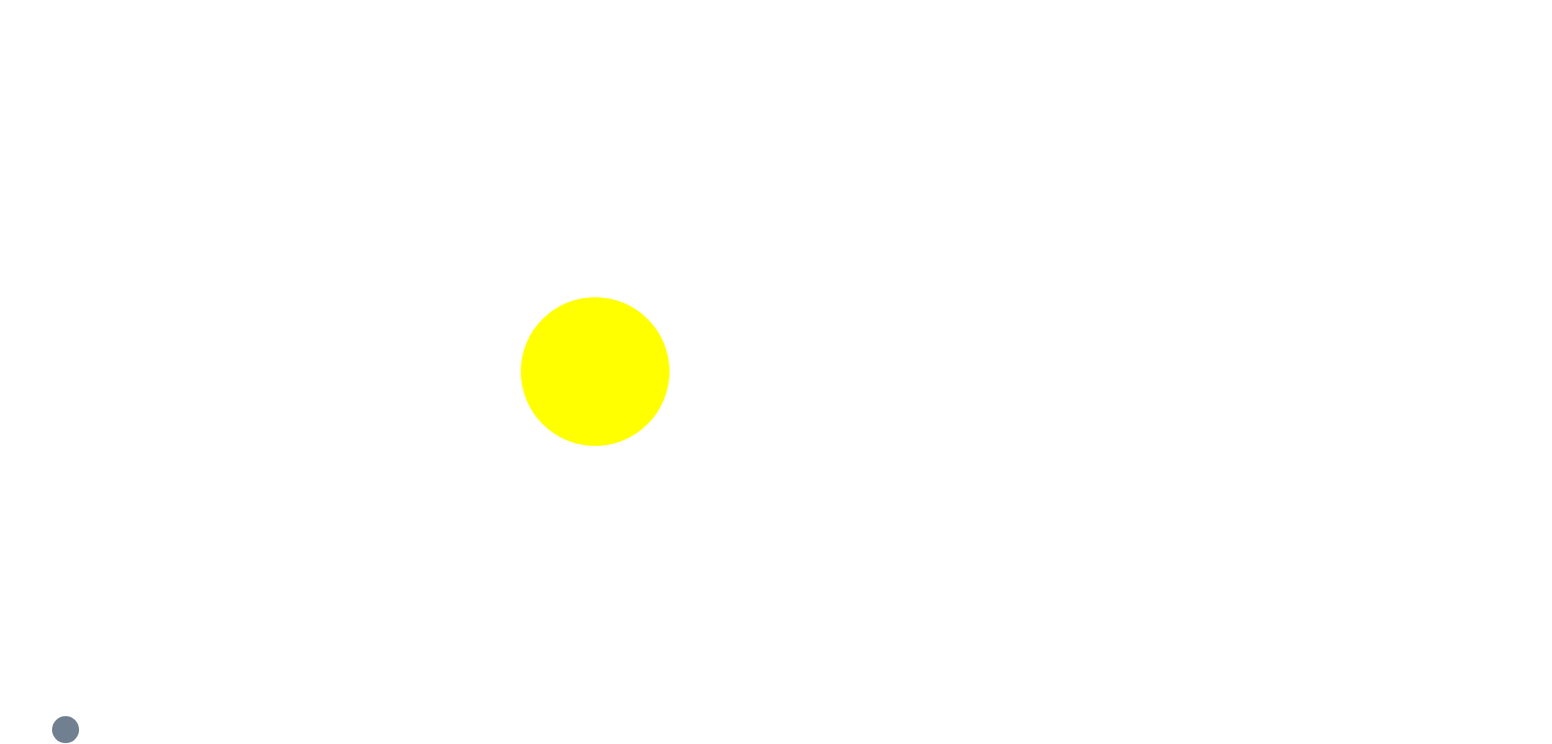
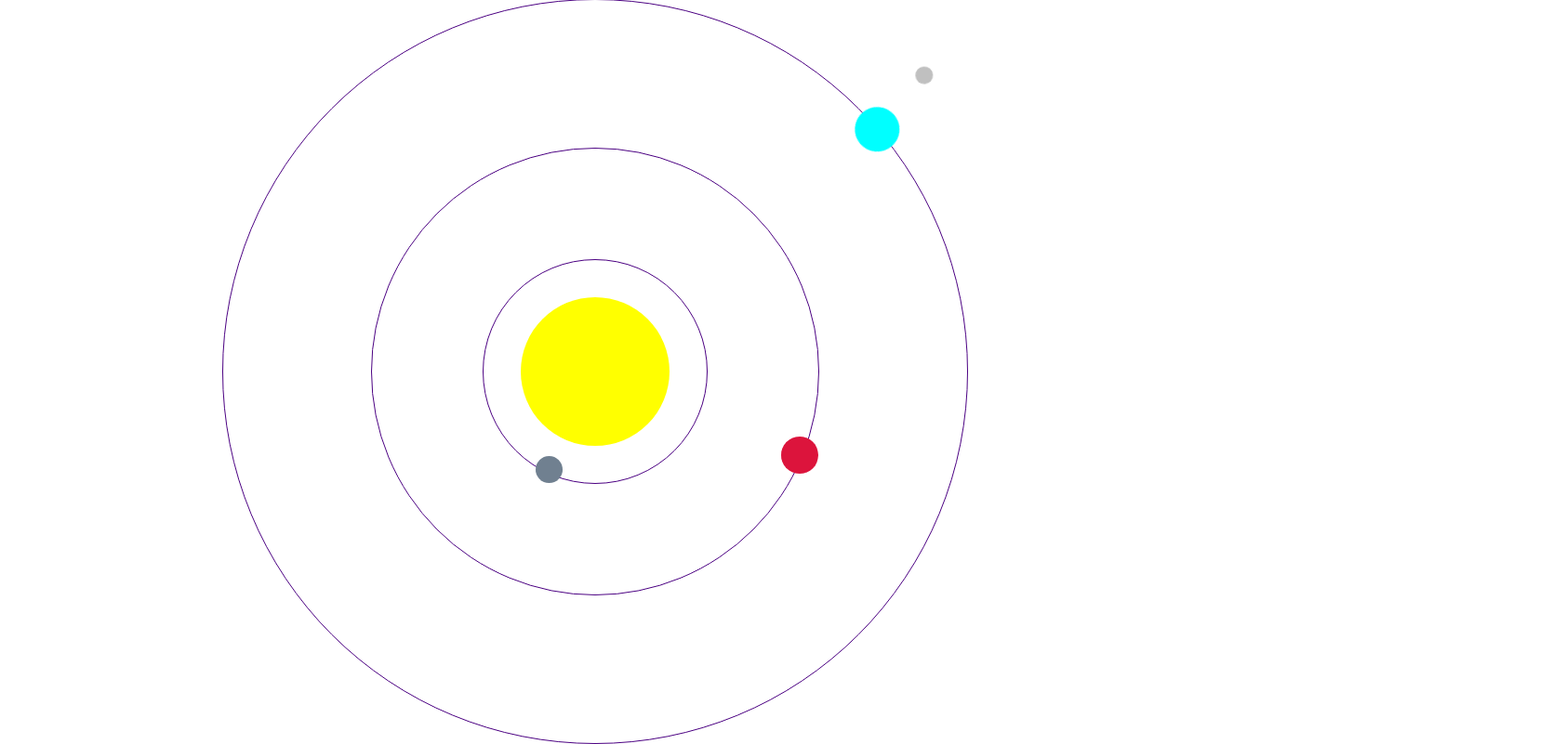
Before and after one commit to abasha2002/Solar-system, a plain HTML site: page index.html in a window 1280 px wide. Shown: the top 801 px of the page at 93% size, 1669 px wide, since content can reach past the window. Drawn offline with nearby package versions, Linux system fonts and the light colour scheme.

Commit message:
Update index.html

```diff
--- a/index.html
+++ b/index.html
@@ -12,10 +12,18 @@
 
     <div class="galaxy">
       <div class="sun"></div>
-      <div class="mercury"></div>
-      <div class="venus"></div>
-      <div class="earth">
-        <div class="moon"></div>
+      <div class="mercury-orbit">
+        <div class="mercury"></div>
+      </div>
+      <div class="venus-orbit">
+        <div class="venus"></div>
+      </div>
+      <div class="earth-orbit">
+        <div class="earth">
+          <div class="moon-orbit">
+            <div class="moon"></div>
+          </div>
+        </div>
       </div>
     </div>
 </body>
```
